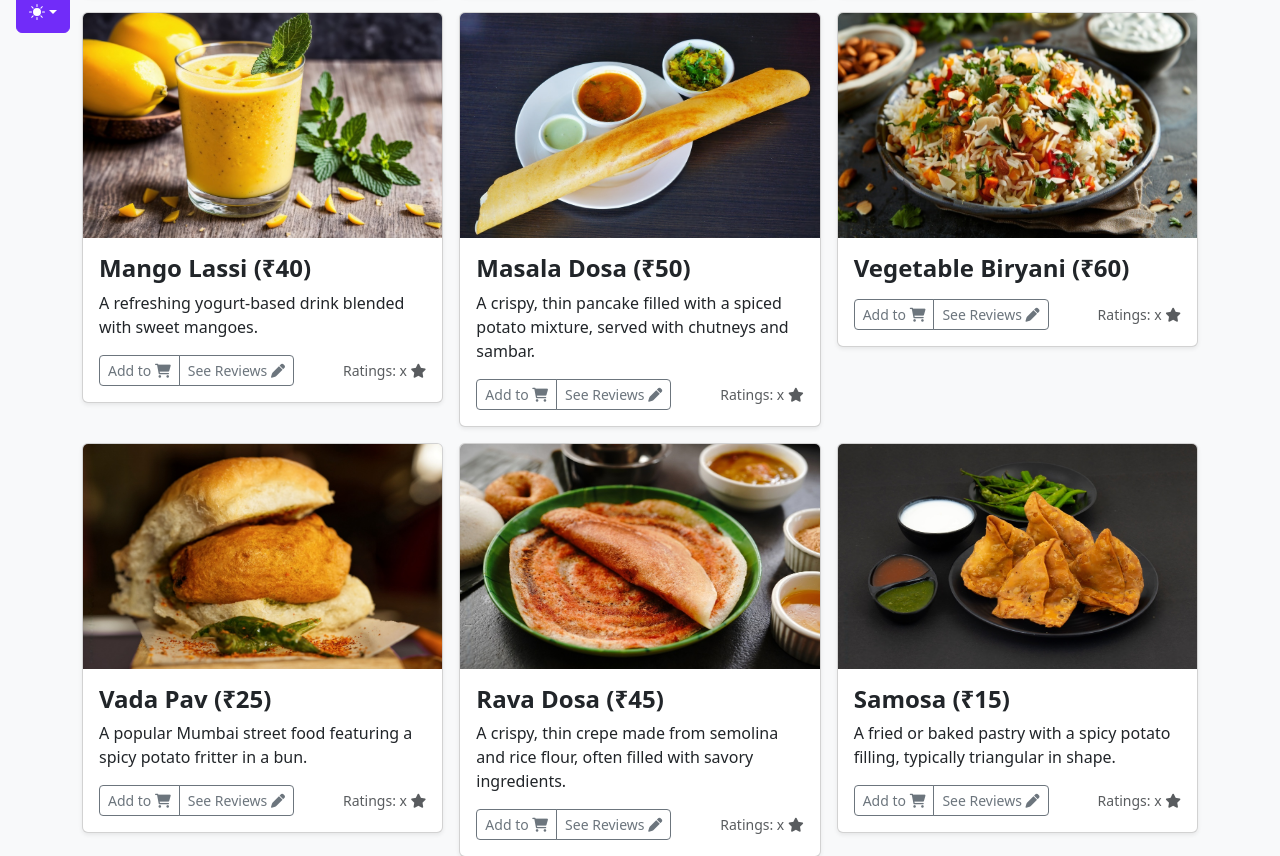
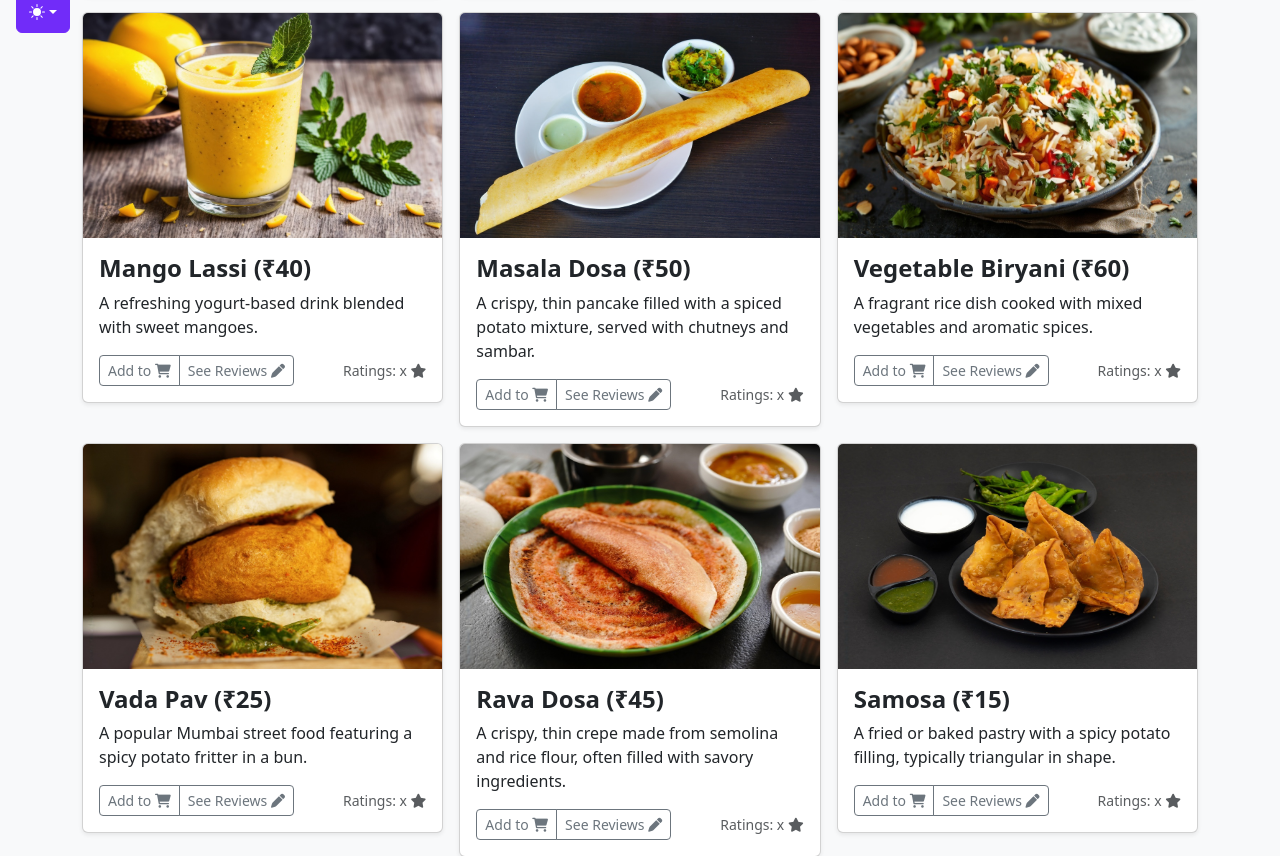
Before and after one commit to alokshandilya/chat-cuisine, a FastAPI app: page / in a window 1280 px wide. Shown: the part 751-1607 px from the top of the page. Run offline with FastAPI, Linux system fonts and the light colour scheme; some libraries are stand-ins or nearby versions.

Commit message:
add vegetable biryani info

```diff
--- a/templates/index.html
+++ b/templates/index.html
@@ -432,7 +432,7 @@
               <div class="card-body">
                 <h4 class="card-title dark-text-color"><strong>Vegetable Biryani (&#8377;60)</strong></h4>
                 <p class="card-text">
-
+                  A fragrant rice dish cooked with mixed vegetables and aromatic spices.
                 </p>
                 <div class="d-flex justify-content-between align-items-center">
                   <div class="btn-group">
```
